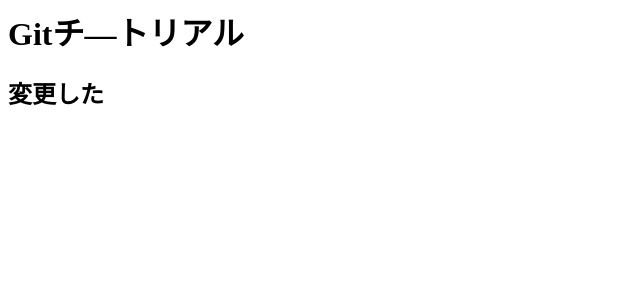
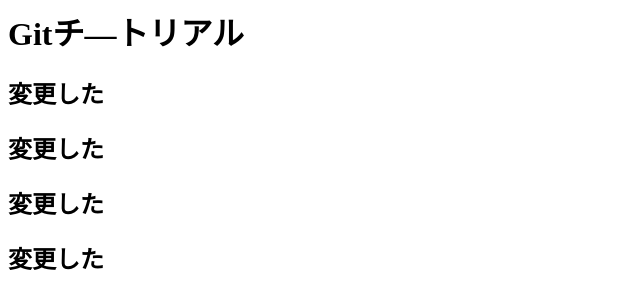
Before and after one commit to Y-Nagano522/git_tutorial, a plain HTML site: page index.html in a window 1280 px wide. Shown: the whole page, without its empty margins (0-640 px from the left). Drawn offline with Linux system fonts and the light colour scheme.

```diff
--- a/index.html
+++ b/index.html
@@ -1,2 +1,5 @@
 <h1>Gitチ―トリアル<h1>
 <h2>変更した<h2>
+    <h2>変更した<h2>
+        <h2>変更した<h2>
+            <h2>変更した<h2>
```
